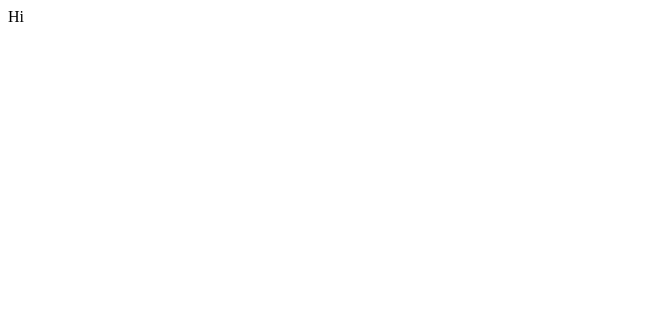
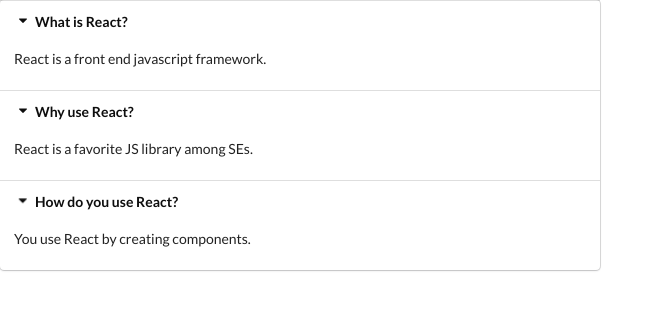
Before and after one commit to janechodance/widgets, a React (Create React App) app: page / in a window 1280 px wide. Shown: the top 310 px of the page, without its empty margins (0-664 px from the left). Built offline with nearby package versions, Linux system fonts and the light colour scheme.

Commit message:
rendered items

```diff
--- a/public/index.html
+++ b/public/index.html
@@ -10,6 +10,10 @@
       content="Web site created using create-react-app"
     />
     <link rel="apple-touch-icon" href="%PUBLIC_URL%/logo192.png" />
+    <link
+  rel="stylesheet"
+  href="https://cdnjs.cloudflare.com/ajax/libs/semantic-ui/2.4.1/semantic.min.css"
+/>
     <!--
       manifest.json provides metadata used when your web app is installed on a
       user's mobile device or desktop. See https://developers.google.com/web/fundamentals/web-app-manifest/
--- a/src/App.js
+++ b/src/App.js
@@ -1,8 +1,26 @@
 import React from "react";
+import Accordion from "./components/Accordion";
+
+const items = [
+    {
+        title: 'What is React?',
+        content: 'React is a front end javascript framework.'
+    },
+    {
+        title: 'Why use React?',
+        content: 'React is a favorite JS library among SEs.'
+    },
+    {
+        title: 'How do you use React?',
+        content: 'You use React by creating components.',
+    }
+]
 
 function App(){
     return(
-        <div>Hi</div>
+        <div>
+            <Accordion items={items}/>
+        </div>
     )
 }
 
--- /dev/null
+++ b/src/components/Accordion.js
@@ -0,0 +1,21 @@
+import React from "react";
+
+function Accordion({items}){
+   const singleItem= items.map((item)=>{
+        return <div key={item.title}>
+            <div className="title active">
+                <i className="dropdown icon"></i>
+            {item.title}</div>
+            <div className="content active">
+                <p>{item.content}</p>
+            </div>
+            </div>
+    })
+    return(
+        <div className="ui styled accordion">
+            {singleItem}
+        </div>
+    );
+};
+
+export default Accordion
```
